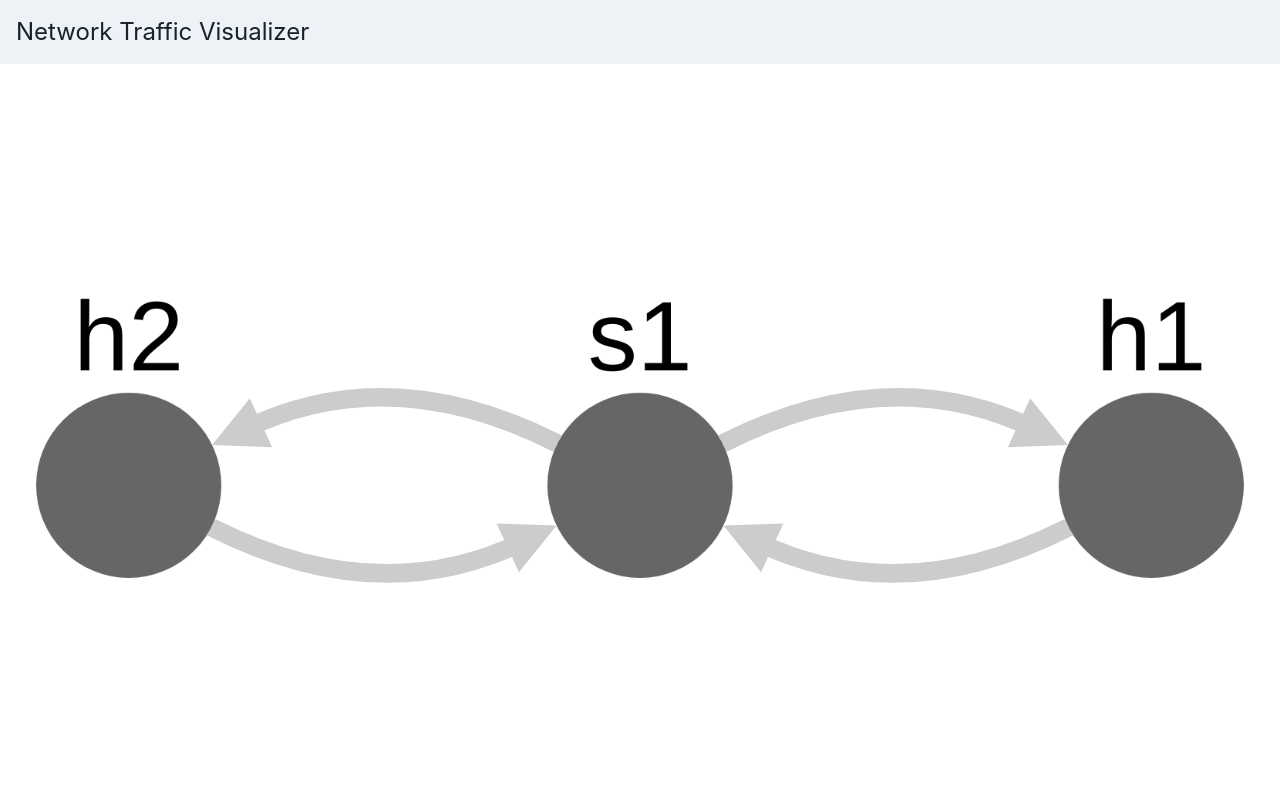
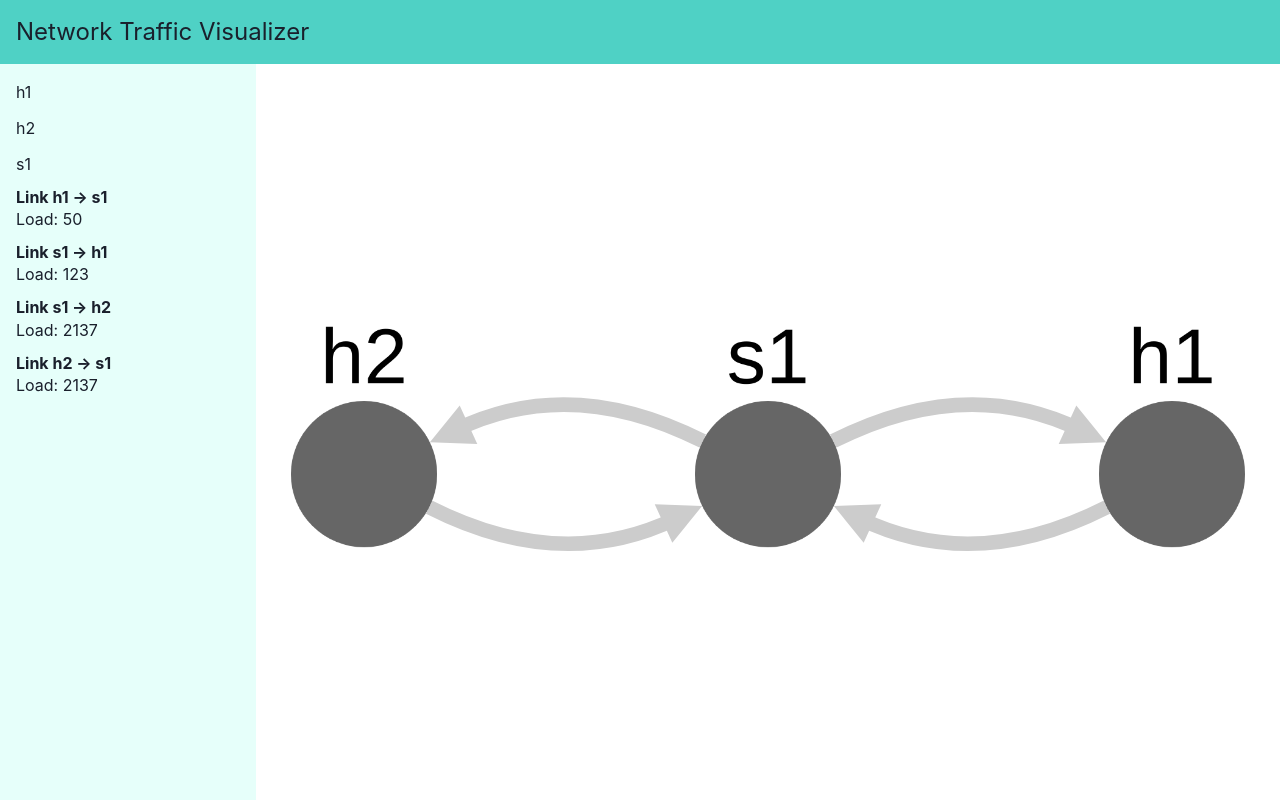
Before and after one commit to kpekala/network-traffic-visualizer, a React (Vite) app in the folder frontend/: page / in a window 1280 px wide. Built offline with nearby package versions, Linux system fonts and the light colour scheme.

Commit message:
add simple list

```diff
--- a/frontend/src/App.tsx
+++ b/frontend/src/App.tsx
@@ -1,12 +1,60 @@
 import Graph from './components/graph/Graph';
 import Navbar from './components/Navbar';
 import styles from './App.module.css';
+import { useEffect, useState } from 'react';
+import { NetworkDTO } from './data/dto';
+import { Box } from '@chakra-ui/react';
+import DeviceList from './components/device-list/DeviceList';
+
+const simpleTopology: NetworkDTO = {
+  nodes: ['h1', 'h2', 's1'],
+  links: [
+    {
+      start: 'h1',
+      end: 's1',
+      load: 50,
+    },
+    {
+      start: 's1',
+      end: 'h1',
+      load: 123,
+    },
+    {
+      start: 's1',
+      end: 'h2',
+      load: 2137,
+    },
+    {
+      start: 'h2',
+      end: 's1',
+      load: 2137,
+    },
+  ],
+};
+
+function useNetworkData() {
+  const [network, setNetwork] = useState<NetworkDTO>({ links: [], nodes: [] });
+
+  useEffect(() => {
+    const interval = setInterval(() => {
+      setNetwork(simpleTopology);
+    }, 2000);
+    return () => clearInterval(interval);
+  }, []);
+
+  return network;
+}
 
 function App() {
+  const network = useNetworkData();
+
   return (
     <div className={styles.container}>
       <Navbar />
-      <Graph />
+      <Box height='100%' display='flex'>
+        <DeviceList network={network} />
+        <Graph network={network} />
+      </Box>
     </div>
   );
 }
--- a/frontend/src/components/Navbar.tsx
+++ b/frontend/src/components/Navbar.tsx
@@ -2,7 +2,7 @@ import { Box } from '@chakra-ui/react';
 
 export default function Navbar() {
   return (
-    <Box bg='gray.100' px={4}>
+    <Box bg='teal.300' px={4}>
       <Box
         h={16}
         fontSize='1.5rem'
--- /dev/null
+++ b/frontend/src/components/device-list/DeviceList.tsx
@@ -0,0 +1,30 @@
+import { Divider, Heading, List, ListItem, Text } from '@chakra-ui/react';
+import { Link, NetworkDTO } from '../../data/dto';
+
+export default function DeviceList({ network }: { network: NetworkDTO }) {
+  return (
+    <List spacing={3} width={256} padding={4} backgroundColor={'teal.50'}>
+      {network.nodes.map((node) => (
+        <NodeItem name={node} />
+      ))}
+      {network.links.map((link) => (
+        <LinkItem link={link} />
+      ))}
+    </List>
+  );
+}
+
+function NodeItem({ name }: { name: string }) {
+  return <ListItem>{name}</ListItem>;
+}
+
+function LinkItem({ link }: { link: Link }) {
+  return (
+    <ListItem>
+      <Heading as='h4' size='sm'>
+        Link {link.start} &rarr; {link.end}
+      </Heading>
+      <Text>Load: {link.load}</Text>
+    </ListItem>
+  );
+}
--- a/frontend/src/components/graph/Graph.tsx
+++ b/frontend/src/components/graph/Graph.tsx
@@ -4,6 +4,7 @@ import styles from './Graph.module.css';
 import fcose from 'cytoscape-fcose';
 import { NetworkDTO } from '../../data/dto';
 import { li } from 'framer-motion/client';
+import { Box } from '@chakra-ui/react';
 
 const style = [
   // the stylesheet for the graph
@@ -27,46 +28,7 @@ const style = [
   },
 ];
 
-const simpleTopology: NetworkDTO = {
-  nodes: ['h1', 'h2', 's1'],
-  links: [
-    {
-      start: 'h1',
-      end: 's1',
-      load: 50,
-    },
-    {
-      start: 's1',
-      end: 'h1',
-      load: 123,
-    },
-    {
-      start: 's1',
-      end: 'h2',
-      load: 2137,
-    },
-    {
-      start: 'h2',
-      end: 's1',
-      load: 2137,
-    },
-  ],
-};
-
-function useNetworkData() {
-  const [network, setNetwork] = useState<NetworkDTO>({ links: [], nodes: [] });
-
-  useEffect(() => {
-    const interval = setInterval(() => {
-      setNetwork(simpleTopology);
-    }, 2000);
-    return () => clearInterval(interval);
-  }, []);
-
-  return network;
-}
-
-export default function Graph() {
+export default function Graph({ network }: { network: NetworkDTO }) {
   const [cy, setCy] = useState<null | cytoscape.Core>(null);
 
   useEffect(() => {
@@ -82,13 +44,12 @@ export default function Graph() {
     setCy(cy);
   }, []);
   const isNetworkCreated = useRef(false);
-  const networkDTO = useNetworkData();
-  if (networkDTO.nodes.length !== 0 && !isNetworkCreated.current) {
+  if (network.nodes.length !== 0 && !isNetworkCreated.current) {
     isNetworkCreated.current = true;
-    networkDTO.nodes.forEach((node) => {
+    network.nodes.forEach((node) => {
       cy?.add({ data: { id: node } });
     });
-    networkDTO.links.forEach((link) => {
+    network.links.forEach((link) => {
       cy?.add({
         data: {
           id: link.start + link.end,
@@ -101,5 +62,5 @@ export default function Graph() {
     cy?.forceRender();
   }
 
-  return <div id='graph' className={styles.graph}></div>;
+  return <Box flexGrow={1} id='graph' className={styles.graph} />;
 }
```
